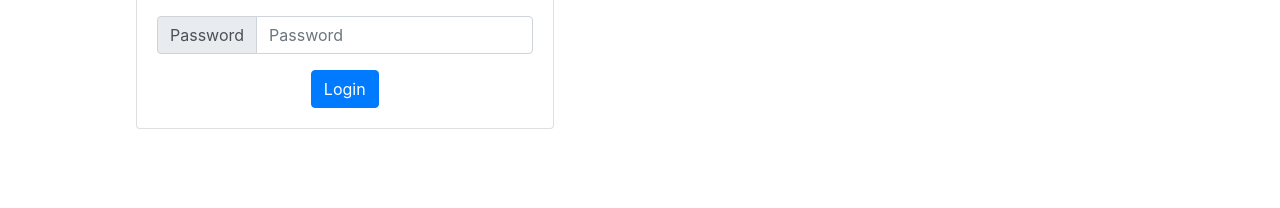
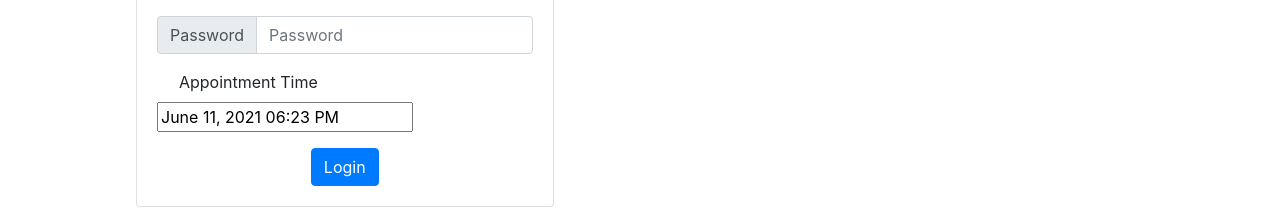
Before and after one commit to ganeshallampalli/hospital-mgmt-ui, a React (Create React App) app: page / in a window 1280 px wide. Shown: the part 409-617 px from the top of the page. Built offline with nearby package versions, Linux system fonts and the light colour scheme.

Commit message:
:sparkles: feat: added the react time picker

```diff
--- a/package.json
+++ b/package.json
@@ -9,6 +9,7 @@
     "node-sass": "^6.0.0",
     "react": "^17.0.2",
     "react-bootstrap": "^1.6.0",
+    "react-datepicker": "^4.1.1",
     "react-dom": "^17.0.2",
     "react-redux": "^7.2.4",
     "react-router-dom": "^5.2.0",
--- a/src/App.scss
+++ b/src/App.scss
@@ -1 +1,4 @@
 @import "~bootstrap/scss/bootstrap";
+.react-datepicker {
+  display: flex !important;
+}
--- a/src/Component/LoginComponent.js
+++ b/src/Component/LoginComponent.js
@@ -1,11 +1,13 @@
 import axios from "axios";
 import {Formik} from "formik";
-import React, {useEffect} from "react";
+import React, {useEffect, useState} from "react";
 import {Button, Card, Col, Container, Form, InputGroup, Row, Tab, Tabs,} from "react-bootstrap";
 import {connect} from "react-redux";
 import {bindActionCreators} from "redux";
 import * as Yup from "yup";
 import {SET_USER_DATA} from "./redux/actionTypes";
+import DatePicker from "react-datepicker";
+import "react-datepicker/dist/react-datepicker.css";
 
 const SignInSchema = Yup.object().shape({
     email: Yup.string().email("Invalid Email ID").required("Required"),
@@ -29,6 +31,8 @@ const SignUpSchema = Yup.object().shape({
 });
 
 const LoginComponent = (props) => {
+
+    const [dateTime, setDateTime] = useState(new Date());
     function navigateToDashboard() {
         window.location.href = "/#/dashboard";
     }
@@ -156,6 +160,18 @@ const LoginComponent = (props) => {
                                                                 {errors.password}
                                                             </Form.Control.Feedback>
                                                         </InputGroup>
+                                                    </Form.Group>
+                                                    <Form.Group as={Col} xs="6" controlId="validationFormik06">
+                                                        <Form.Label>Appointment Time</Form.Label>
+                                                        <DatePicker
+                                                            selected={dateTime}
+                                                            onChange={(date) => setDateTime(date)}
+                                                            showTimeSelect
+                                                            timeFormat="HH:mm"
+                                                            timeIntervals={30}
+                                                            timeCaption="time"
+                                                            dateFormat="MMMM d, yyyy hh:mm aa"
+                                                        />
                                                     </Form.Group>
                                                 </Form.Row>
                                                 <Row>
```
Also changed, not shown: 1 other file (tests, documents, lock files or other folders).
